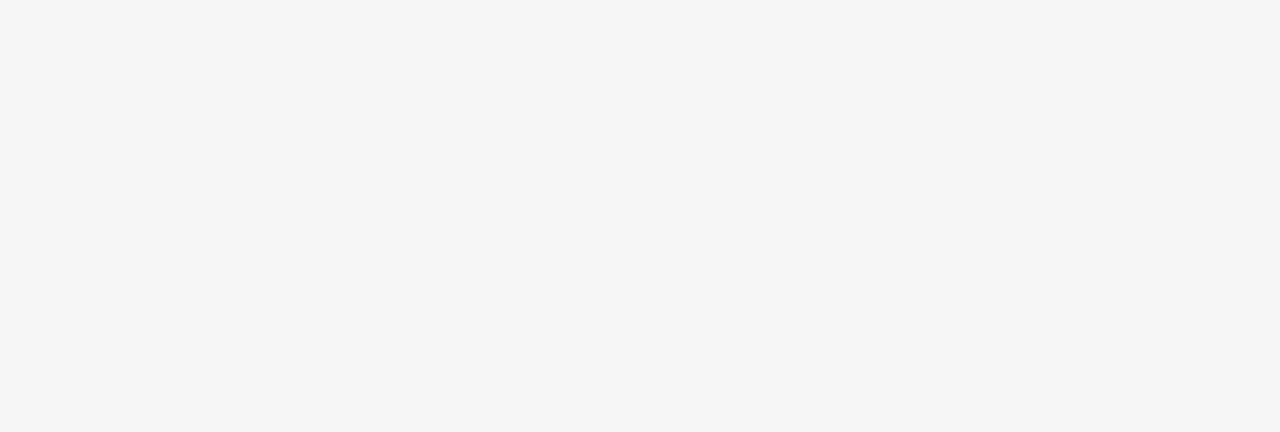
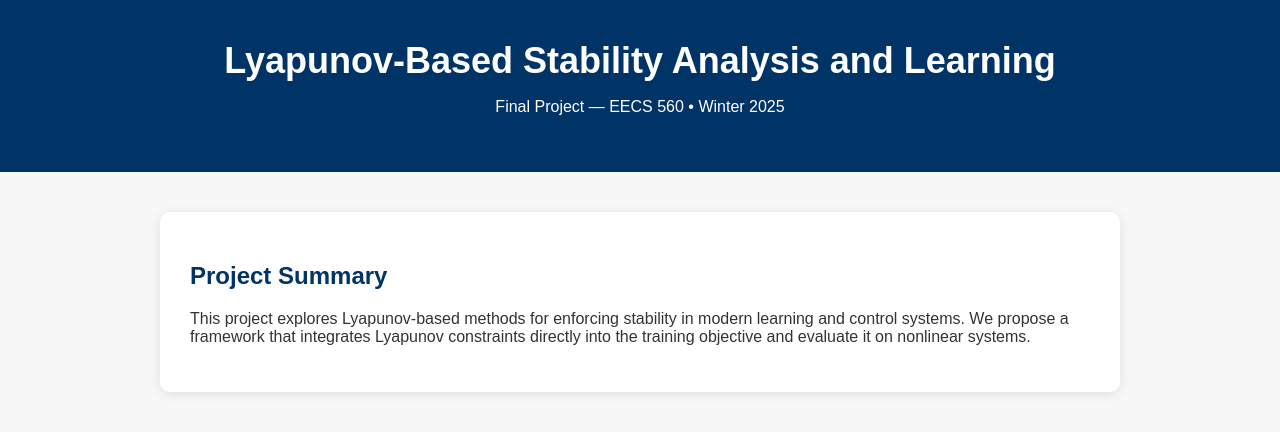
Before and after one commit to dmenacho/dmenacho.github.io, a plain HTML site: page index.html in a window 1280 px wide. Drawn offline with Linux system fonts and the light colour scheme.

Commit message:
create index

```diff
--- a/index.html
+++ b/index.html
@@ -71,4 +71,22 @@
         }
     </style>
 </head>
+
+<body>
+
+<header>
+    <h1>Lyapunov-Based Stability Analysis and Learning</h1>
+    <p>Final Project — EECS 560 • Winter 2025</p>
+</header>
+
+<section>
+    <h2>Project Summary</h2>
+    <p>
+        This project explores Lyapunov-based methods for enforcing stability in modern
+        learning and control systems. We propose a framework that integrates Lyapunov
+        constraints directly into the training objective and evaluate it on nonlinear systems.
+    </p>
+</section>
+
+</body>
 </html>
```
